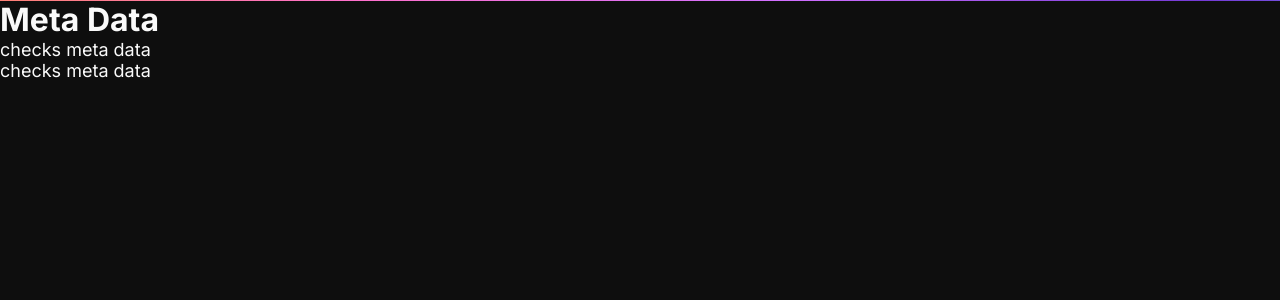
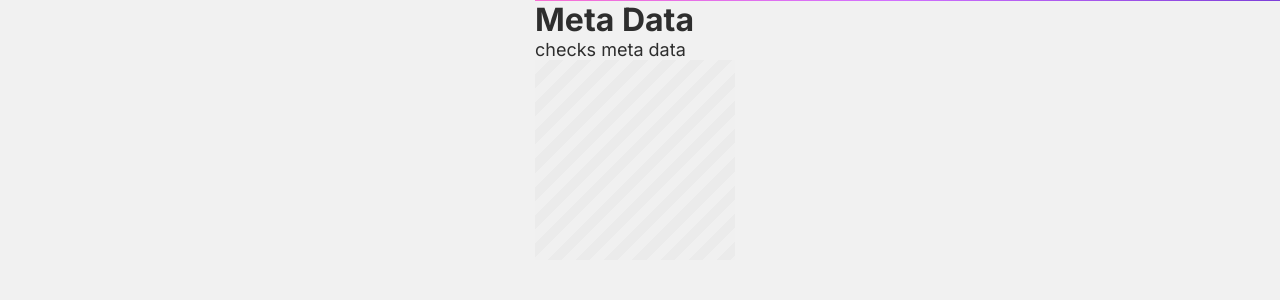
Before and after one commit to BigBadBodyPillow/metaData, a SvelteKit app: page / in a window 1280 px wide. Shown: the top 300 px of the page. Built offline with nearby package versions, Linux system fonts and the light colour scheme.

Commit message:
minor changes, added lightmode to reset

```diff
--- a/src/reset.css
+++ b/src/reset.css
@@ -34,8 +34,8 @@
   --spacing-32: 3.2rem;
 
   /* colours */
-  --background: rgb(14, 14, 14);
-  --text: hsl(0 0% 98%);
+  --background: light-dark(rgb(241, 241, 241), rgb(14, 14, 14));
+  --text: light-dark(hsl(0 0% 18%), hsl(0 0% 98%));
   --text-invert: hsl(from var(--text) calc(h + 180) s calc(100 - l));
   --accent: rgb(255, 25, 56);
 
--- a/src/routes/+page.svelte
+++ b/src/routes/+page.svelte
@@ -1,3 +1,28 @@
 <h1>Meta Data</h1>
 <p>checks meta data</p>
-<p>checks meta data</p>
+<div class="square"></div>
+
+<style>
+  :root {
+    display: flex;
+    justify-content: center;
+  }
+
+  .square {
+    --stripe-width: 10px;
+    --stripe1-colour: light-dark(rgb(240, 240, 240), rgb(15, 15, 15));
+    --stripe2-colour: light-dark(rgb(235, 235, 235), rgb(20, 20, 20));
+
+    width: 200px;
+    aspect-ratio: 1/1;
+
+    background-color: var(--background);
+    background: repeating-linear-gradient(
+      135deg,
+      var(--stripe1-colour),
+      var(--stripe1-colour) var(--stripe-width),
+      var(--stripe2-colour) var(--stripe-width),
+      var(--stripe2-colour) calc(var(--stripe-width) * 2)
+    );
+  }
+</style>
```
Also changed, not shown: 1 other file (tests, documents, lock files or other folders).
